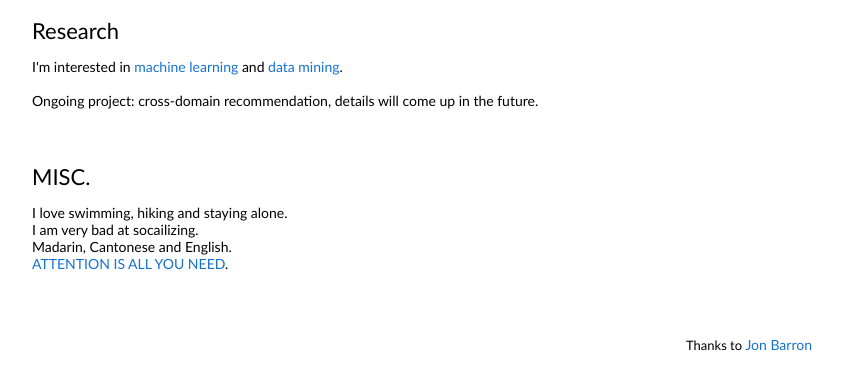
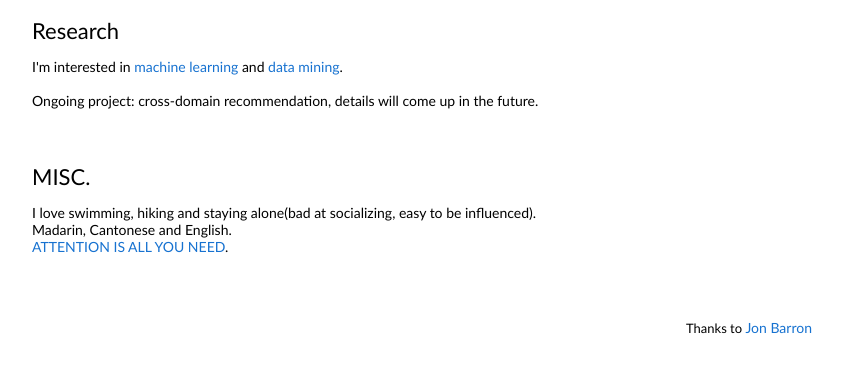
Before and after one commit to harry-hrz/harry-hrz.github.io, a plain HTML site: page index.html in a window 1280 px wide. Shown: the part 299-688 px from the top of the page, without its empty margins (228-1071 px from the left). Drawn offline with Linux system fonts and the light colour scheme.

Commit message:
Update index.html

```diff
--- a/index.html
+++ b/index.html
@@ -56,8 +56,7 @@
             <td style="padding:20px;width:100%;vertical-align:middle">
               <heading>MISC.</heading>
               <p>
-                I love swimming, hiking and staying alone.
-		      <br> I am very bad at socailizing.
+                I love swimming, hiking and staying alone(bad at socializing, easy to be influenced).
 		      <br> Madarin, Cantonese and English.
 		      <br> <a href="http://arxiv.org/abs/1706.03762">ATTENTION IS ALL YOU NEED</a>.
               </p>
```
